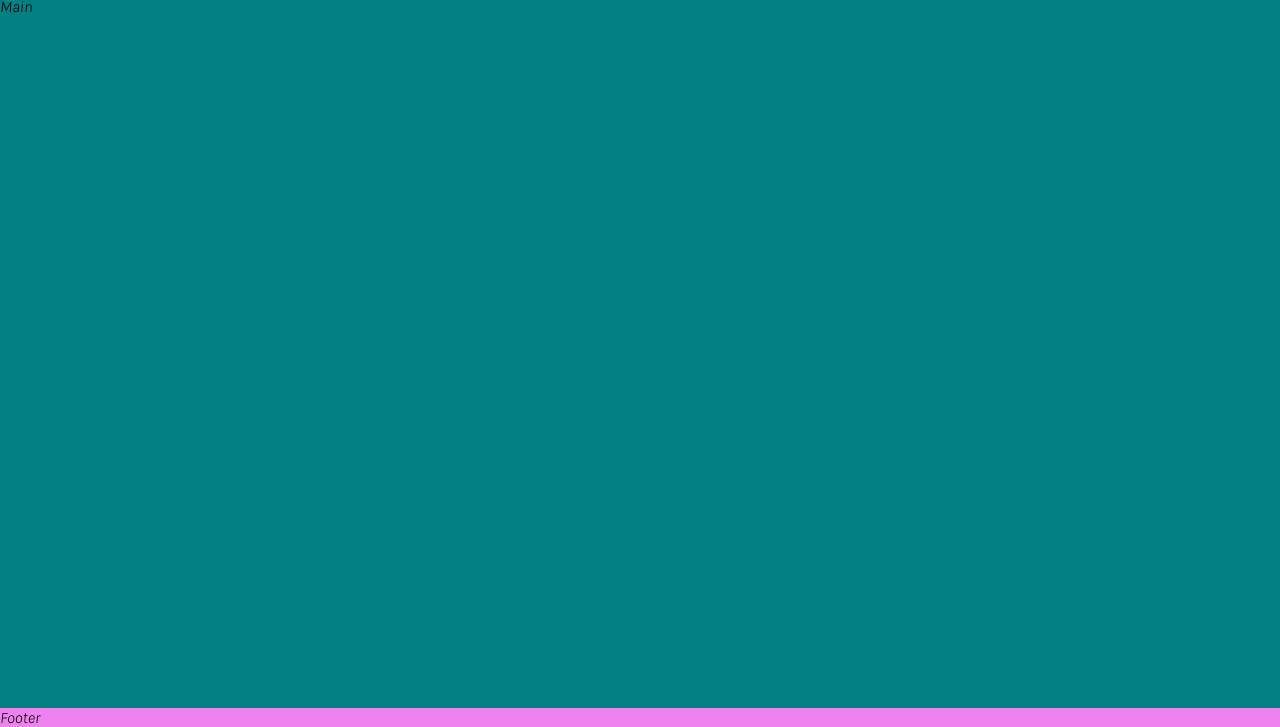
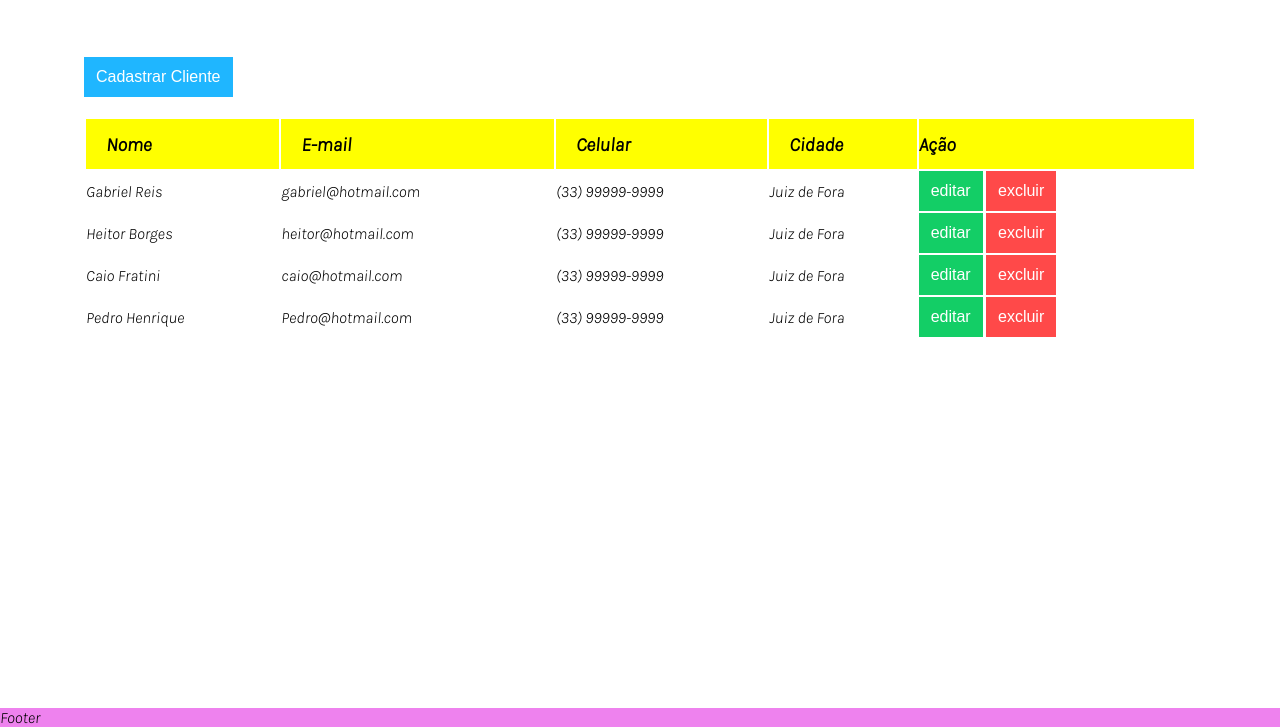
Before and after one commit to NekkieDev/CRUD-Projeto, a plain HTML site: page index.html in a window 1280 px wide. Shown: the part 73-800 px from the top of the page. Drawn offline with Linux system fonts and the light colour scheme.

Commit message:
adesao-visuais

```diff
--- /dev/null
+++ b/button.css
@@ -0,0 +1,26 @@
+.button{
+    border-style: none;
+    height: 40px;
+    padding: 6px 12px;
+    background-color: black;
+    color: white;
+    font-size: 1rem;
+    cursor: pointer;
+    transition: box-shadow 0.5s ease;
+}
+
+.button.blue{
+    background-color: #1fb6ff;
+}
+
+button.green{
+    background-color: #13ce66;
+}
+
+button.red{
+    background-color: #ff4949;
+}
+
+.button:hover{
+    box-shadow: inset 200px 0 0 #000;
+}
--- /dev/null
+++ b/header-title.css
@@ -0,0 +1,4 @@
+.header-title{
+        color: black;
+        font-size: 2rem;
+}
--- a/index.html
+++ b/index.html
@@ -8,13 +8,73 @@
     <link rel="preconnect" href="https://fonts.googleapis.com">
 <link rel="preconnect" href="https://fonts.gstatic.com" crossorigin>
 <link href="https://fonts.googleapis.com/css2?family=Karla:ital,wght@1,300&display=swap" rel="stylesheet">
+<link rel="stylesheet" href="style.css">
+<link rel="stylesheet" href="header-title.css">
+<link rel="stylesheet" href="button.css">
+<link rel="stylesheet" href="records.css">
 </head>
 <body>
     <header>
-        <h1>Cadastro de Clientes</h1>
+        <h1 class="header-title">Cadastro de Clientes</h1>
     </header>
     <main>
-        Main
+        <button type="button" class="button blue">Cadastrar Cliente</button>
+        <table class="records">
+            <thead>
+                <tr>
+                    <th>Nome</th>
+                    <th>E-mail</th>
+                    <th>Celular</th>
+                    <th>Cidade</th>
+                    <th>Ação</th>
+                </tr>
+            </thead>
+            <tbody>
+                <tr>
+                    <td>Gabriel Reis</td>
+                    <td>gabriel@hotmail.com</td>
+                    <td>(33) 99999-9999</td>
+                    <td>Juiz de Fora</td>
+                    <td>
+                        <button type="button" class="button green">editar</button>
+                        <button type="button"class="button red">excluir</button>
+                    </td>
+                </tr>
+                <tr>
+                    <td>Heitor Borges</td>
+                    <td>heitor@hotmail.com</td>
+                    <td>(33) 99999-9999</td>
+                    <td>Juiz de Fora</td>
+                    <td>
+                        <button type="button" class="button green">editar</button>
+                        <button type="button"class="button red">excluir</button>
+                    </td>
+                </tr>
+                <tr>
+                    <td>Caio Fratini</td>
+                    <td>caio@hotmail.com</td>
+                    <td>(33) 99999-9999</td>
+                    <td>Juiz de Fora</td>
+                    <td>
+                        <button type="button" class="button green">editar</button>
+                        <button type="button"class="button red">excluir</button>
+                    </td>
+                </tr>
+                <tr>
+                    <td>Pedro Henrique</td>
+                    <td>Pedro@hotmail.com</td>
+                    <td>(33) 99999-9999</td>
+                    <td>Juiz de Fora</td>
+                    <td>
+                        <button type="button" class="button green">editar</button>
+                        <button type="button"class="button red">excluir</button>
+                    </td>
+                </tr>
+            </tbody>
+        </table>
+        <div class="modal">
+
+        </div>
     </main>
     <footer>
         Footer
--- /dev/null
+++ b/records.css
@@ -0,0 +1,21 @@
+.records{
+    width: 100%;
+    user-select: none;
+    text-align: left;
+}
+
+.records th{
+    height: 50px;
+    background-color: yellow;
+    padding-left: 20px;
+    font-size: 1.2rem;
+}
+.records th:last-child,
+.records td:last-child{
+    padding: 0;
+    min-width: 140px;
+}
+
+.records tr:hover{
+    background-color: white;
+}
--- a/style.css
+++ b/style.css
@@ -21,8 +21,16 @@ header{
 }
 
 main{
-    background-color: teal;
+    background-color: white;
     flex-grow: 1;
+    display: flex;
+    flex-direction: column;
+    align-items: flex-start;
+    width: 90%;
+    margin: 5vh auto;
+    padding: 20px;
+    box-shadow: 2px 2px 10px var(#ccc);
+    gap: 20px;
 }
 
 footer{
```
